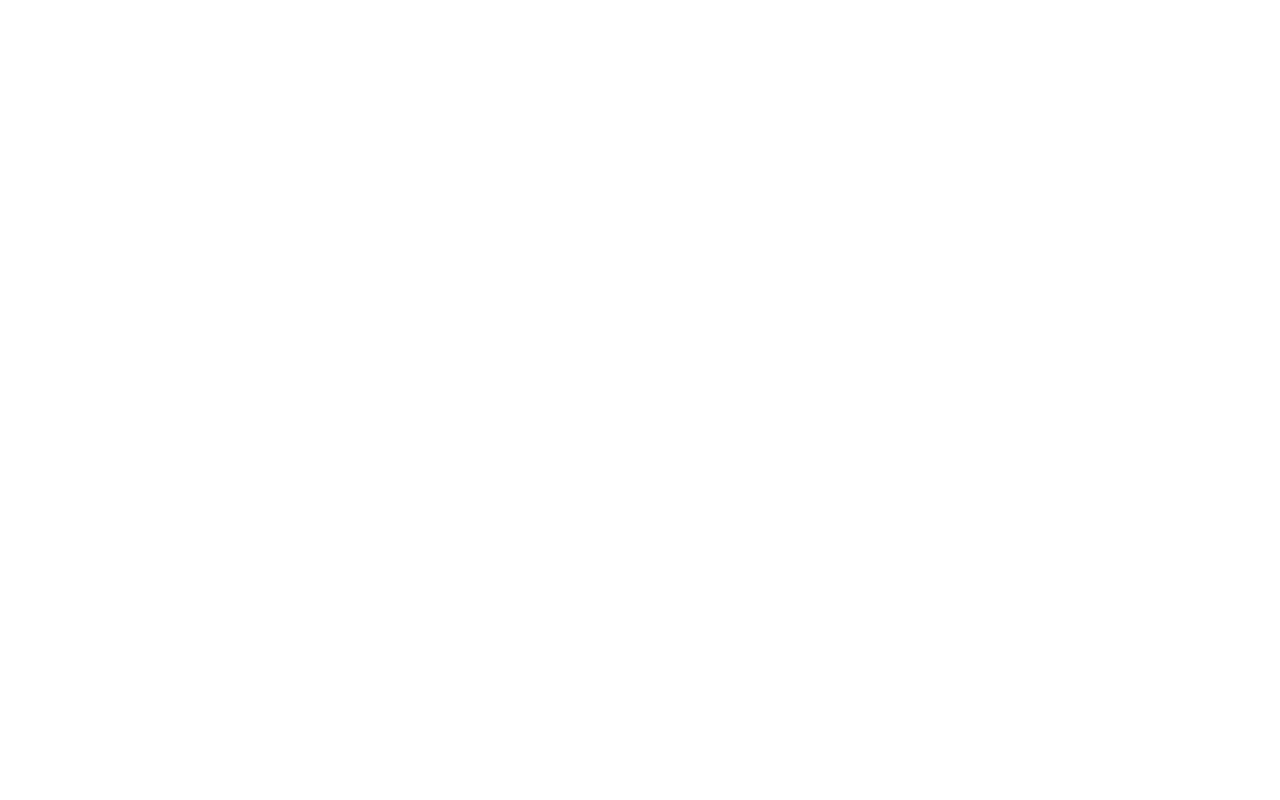
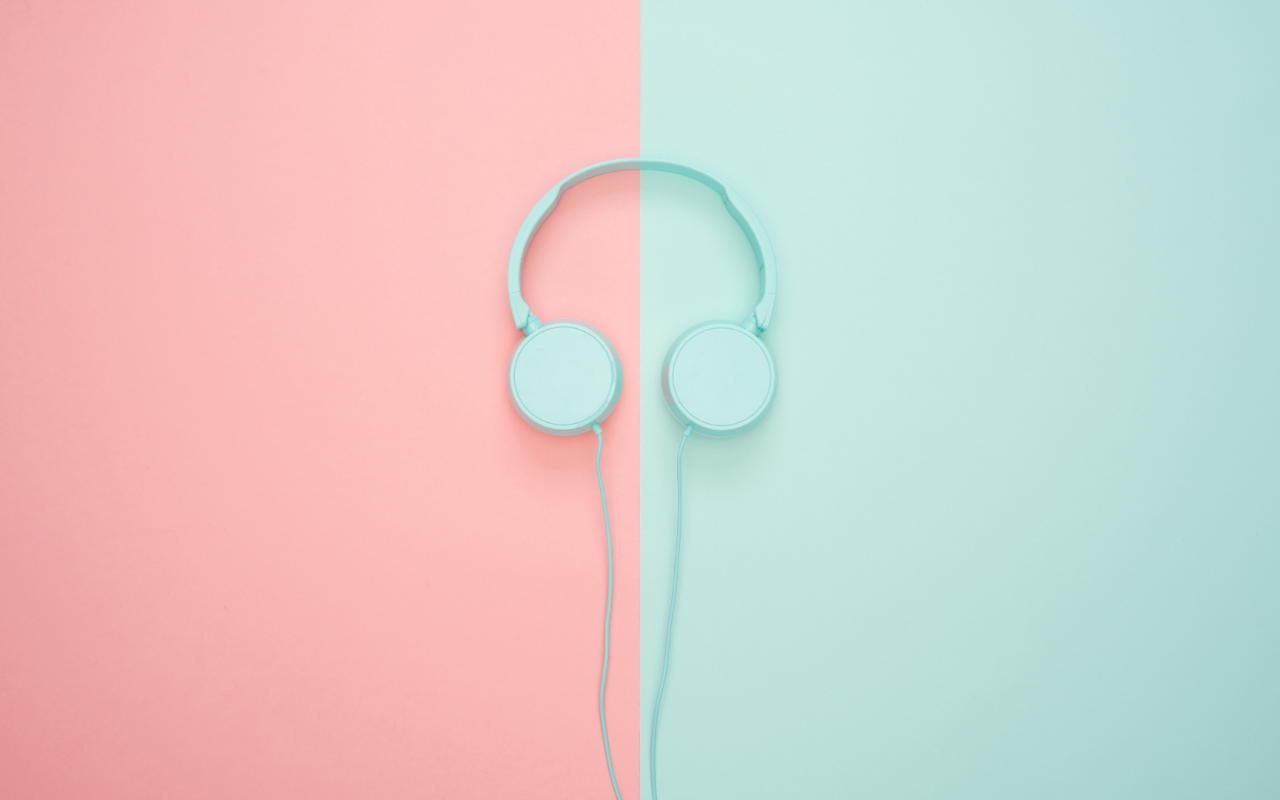
Before and after one commit to ammarnas/Music-Player, a plain HTML site: page index.html in a window 1280 px wide. Drawn offline with Linux system fonts and the light colour scheme.

Commit message:
creat Conatainer and style it

```diff
--- a/index.html
+++ b/index.html
@@ -8,6 +8,8 @@
     <link rel="stylesheet" href="style.css">
 </head>
 <body>
+    <div class="conatainer">
 
+    </div>
 </body>
 </html>
--- a/style.css
+++ b/style.css
@@ -3,3 +3,12 @@
     padding: 0;
     font-family: sans-serif;
 }
+
+.conatainer {
+    height: 100vh;
+    width: 100%;
+    background-image: url('Images/wallpaperflare.com_wallpaper.jpg');
+    background-size: cover;
+    background-position: center;
+    position: relative;
+}
```
